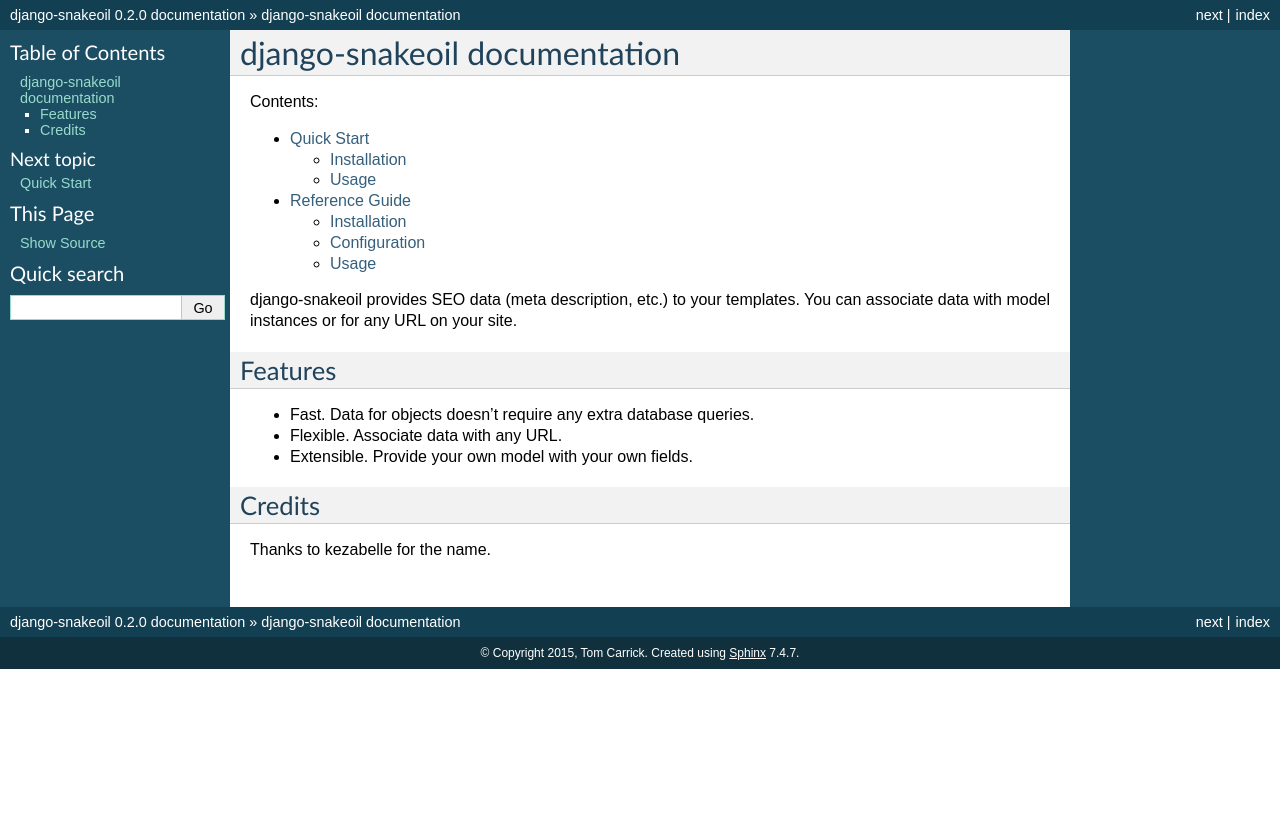
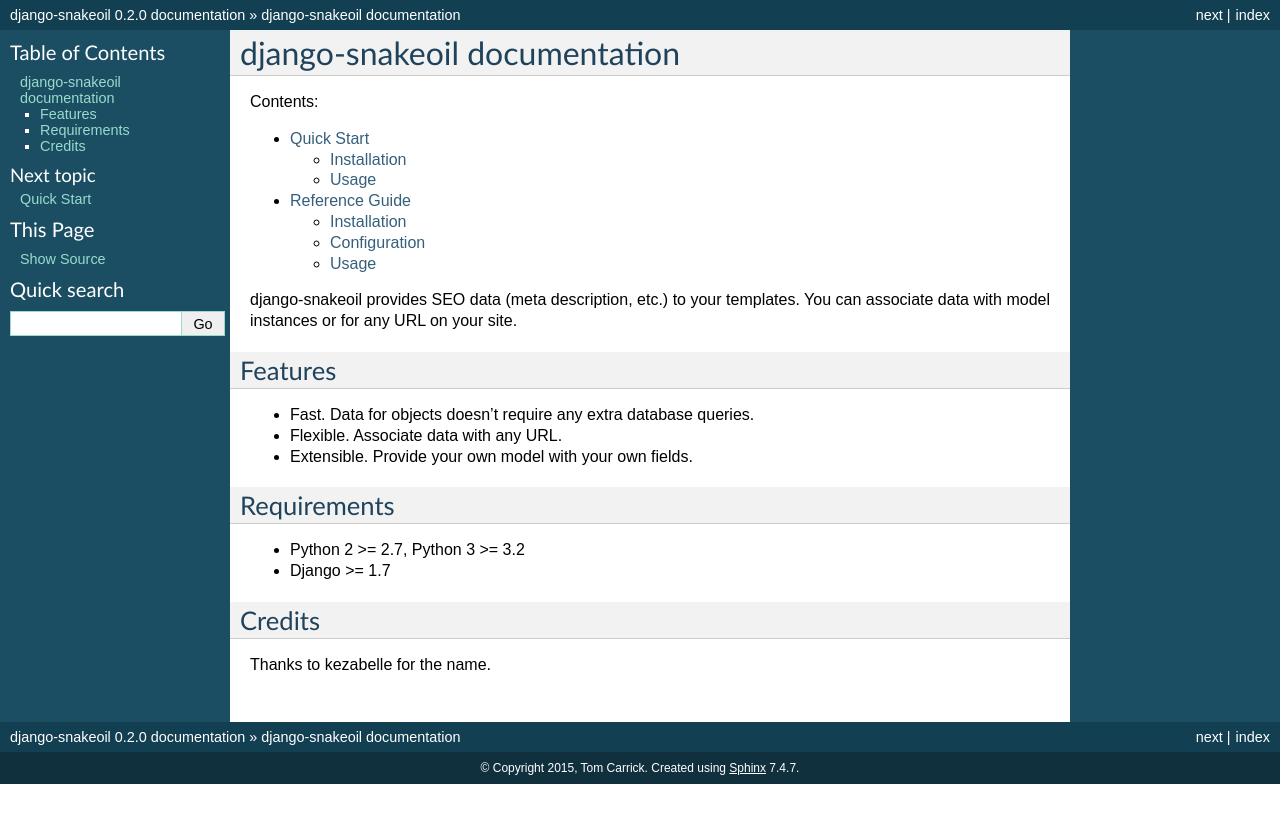
Before and after one commit to knyghty/django-snakeoil, a Sphinx documentation site: the page built from docs/index.rst, in a window 1280 px wide. Shown: the top 823 px of the page. Built offline with Sphinx 7.4.7, drawn with Linux system fonts in a browser that asks for light colours.

Commit message:
Add requirements to docs.

```diff
--- a/docs/index.rst
+++ b/docs/index.rst
@@ -24,6 +24,14 @@
 * Extensible. Provide your own model with your own fields.
 
 
+************
+Requirements
+************
+
+* Python 2 >= 2.7, Python 3 >= 3.2
+* Django >= 1.7
+
+
 *******
 Credits
 *******
```
